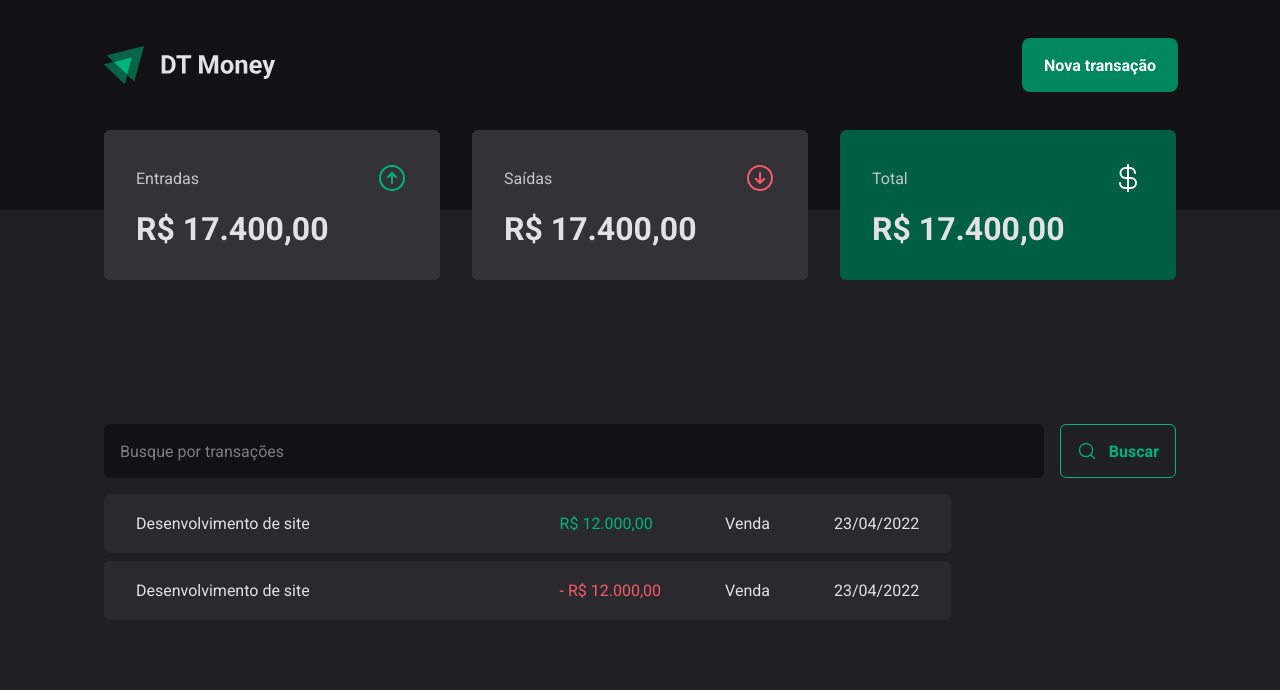
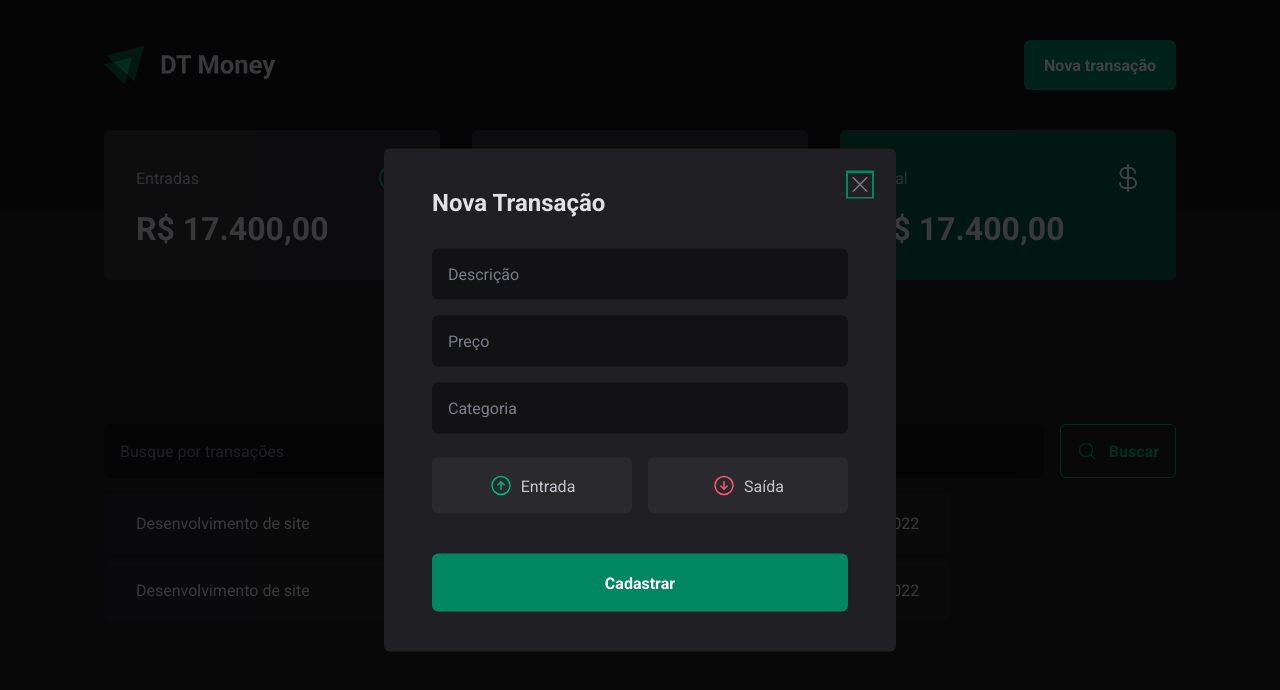
Before and after one commit to KaiqueCovo/dt-money, a React (Vite) app: page / in a window 1280 px wide. Both pictures are taken after a click on the button "Nova transação". Shown: the top 690 px of the page. Built offline with nearby package versions, Linux system fonts and the light colour scheme.

Commit message:
feature: add new transaction modal component

```diff
--- a/src/components/Header/index.tsx
+++ b/src/components/Header/index.tsx
@@ -1,13 +1,21 @@
 import { HeaderContainer, HeaderContent, NewTransactionButton } from "./styles";
-
+import * as Dialog from "@radix-ui/react-dialog";
 import logoImg from "../../assets/logo.svg";
+import { NewTransactionModal } from "../NewTransactionModal";
 
 export function Header() {
   return (
     <HeaderContainer>
       <HeaderContent>
         <img src={logoImg} />
-        <NewTransactionButton>Nova transação</NewTransactionButton>
+
+        <Dialog.Root>
+          <Dialog.Trigger asChild>
+            <NewTransactionButton>Nova transação</NewTransactionButton>
+          </Dialog.Trigger>
+
+          <NewTransactionModal />
+        </Dialog.Root>
       </HeaderContent>
     </HeaderContainer>
   );
--- /dev/null
+++ b/src/components/NewTransactionModal/index.tsx
@@ -0,0 +1,42 @@
+import * as Dialog from "@radix-ui/react-dialog";
+import { ArrowCircleDown, ArrowCircleUp, X } from "phosphor-react";
+import {
+  CloseButton,
+  Content,
+  Overlay,
+  TransactionType,
+  TransactionTypeButton,
+} from "./styles";
+
+export function NewTransactionModal() {
+  return (
+    <Dialog.Portal>
+      <Overlay />
+      <Content>
+        <Dialog.Title>Nova Transação</Dialog.Title>
+        <CloseButton>
+          <X size={24} />
+        </CloseButton>
+        <form action="">
+          <input type="text" placeholder="Descrição" required />
+          <input type="number" placeholder="Preço" required />
+          <input type="text" placeholder="Categoria" required />
+
+          <TransactionType>
+            <TransactionTypeButton variant="income" value="income">
+              <ArrowCircleUp size={24} />
+              Entrada
+            </TransactionTypeButton>
+
+            <TransactionTypeButton variant="outcome" value="outcome">
+              <ArrowCircleDown size={24} />
+              Saída
+            </TransactionTypeButton>
+          </TransactionType>
+
+          <button type="submit">Cadastrar</button>
+        </form>
+      </Content>
+    </Dialog.Portal>
+  );
+}
--- /dev/null
+++ b/src/components/NewTransactionModal/styles.ts
@@ -0,0 +1,132 @@
+/* eslint-disable */
+import styled from "styled-components";
+import * as Dialog from "@radix-ui/react-dialog";
+import * as RadioGroup from "@radix-ui/react-radio-group";
+
+export const Overlay = styled(Dialog.Overlay)`
+  position: fixed;
+  inset: 0;
+
+  width: 100vw;
+  height: 100vh;
+
+  background-color: rgba(0, 0, 0, 0.75);
+`;
+
+export const Content = styled(Dialog.Content)`
+  min-width: 32rem;
+  border-radius: 6px;
+  padding: 2.5rem 3rem;
+  background-color: ${(props) => props.theme["gray-800"]};
+
+  position: fixed;
+  top: 50%;
+  left: 50%;
+
+  transform: translate(-50%, -50%);
+
+  form {
+    margin-top: 2rem;
+
+    display: flex;
+    flex-direction: column;
+    gap: 1rem;
+
+    input {
+      border-radius: 6px;
+      border: 0;
+      background: ${(props) => props.theme["gray-900"]};
+      color: ${(props) => props.theme["gray-300"]};
+
+      padding: 1rem;
+
+      &::placeholder {
+        color: ${(props) => props.theme["gray-500"]};
+      }
+    }
+
+    button[type="submit"] {
+      height: 58px;
+      border: 0;
+      background-color: ${(props) => props.theme["green-500"]};
+      color: ${(props) => props.theme.white};
+
+      font-weight: bold;
+      padding: 0 1.25rem;
+      border-radius: 6px;
+      margin-top: 1.5rem;
+      cursor: pointer;
+
+      transition: background-color 0.2;
+
+      &:hover {
+        background-color: ${(props) => props.theme["green-700"]};
+      }
+    }
+  }
+`;
+
+export const CloseButton = styled(Dialog.Close)`
+  position: absolute;
+  background-color: transparent;
+  border: 0;
+  top: 1.5rem;
+  right: 1.5rem;
+  cursor: pointer;
+  line-height: 0;
+  color: ${(props) => props.theme["gray-500"]};
+`;
+
+export const TransactionType = styled(RadioGroup.Root)`
+  display: grid;
+  grid-template-columns: repeat(2, 1fr);
+  gap: 1rem;
+
+  margin-top: 0.5rem;
+`;
+
+interface TransactionTypeButtonProps {
+  variant: "income" | "outcome";
+}
+
+export const TransactionTypeButton = styled(
+  RadioGroup.Item
+)<TransactionTypeButtonProps>`
+  background-color: ${(props) => props.theme["gray-700"]};
+  color: ${(props) => props.theme["gray-300"]};
+
+  border: 0;
+  padding: 1rem;
+
+  display: flex;
+  align-items: center;
+  justify-content: center;
+  gap: 0.5rem;
+  border-radius: 6px;
+
+  cursor: pointer;
+
+  svg {
+    color: ${(props) =>
+      props.variant === "income"
+        ? props.theme["green-300"]
+        : props.theme["red-300"]};
+  }
+
+  &[data-state="unchecked"]:hover {
+    transition: background-color 0.2s;
+    background-color: ${(props) => props.theme["gray-600"]};
+  }
+
+  &[data-state="checked"] {
+    color: ${(props) => props.theme.white};
+    background-color: ${(props) =>
+      props.variant === "income"
+        ? props.theme["green-500"]
+        : props.theme["red-500"]};
+
+    svg {
+      color: ${(props) => props.theme.white};
+    }
+  }
+`;
--- a/src/components/index.ts
+++ b/src/components/index.ts
@@ -1,2 +1,3 @@
 export * from "./Header";
 export * from "./Summary";
+export * from "./NewTransactionModal";
```
